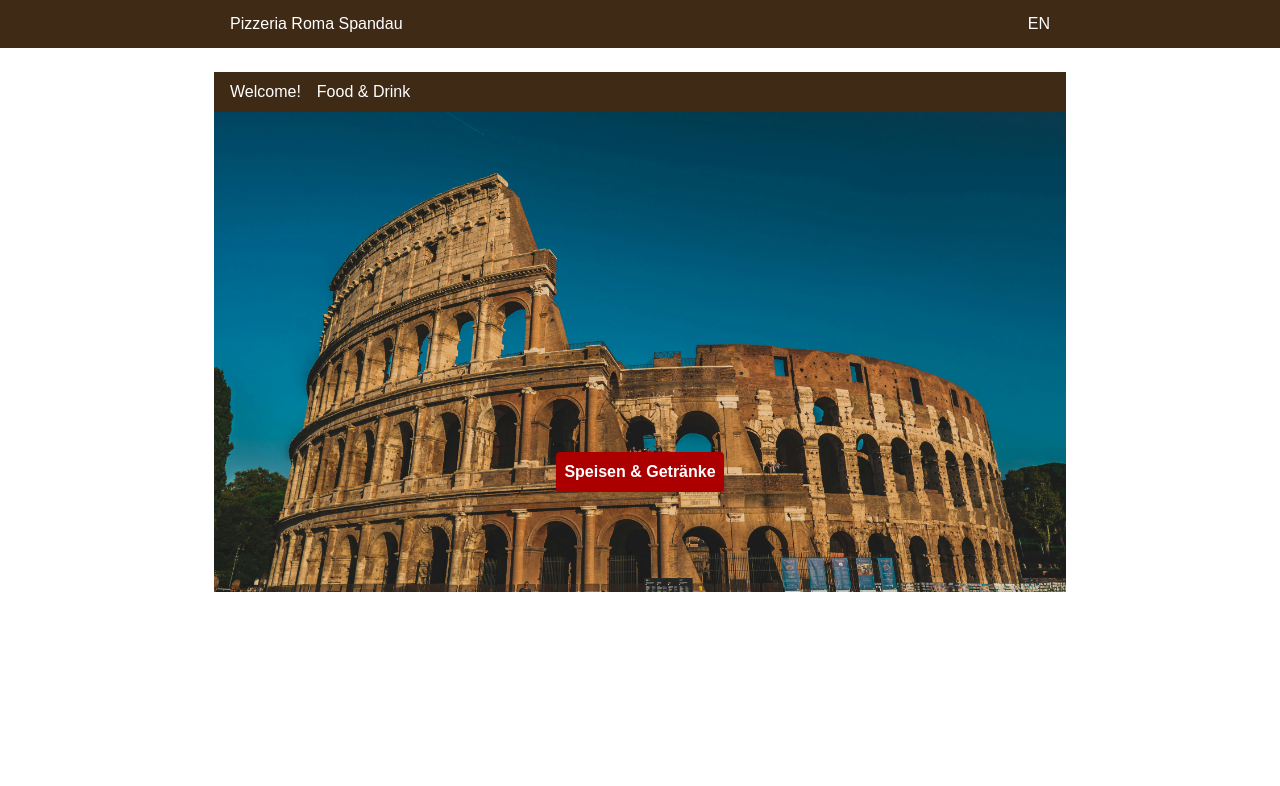
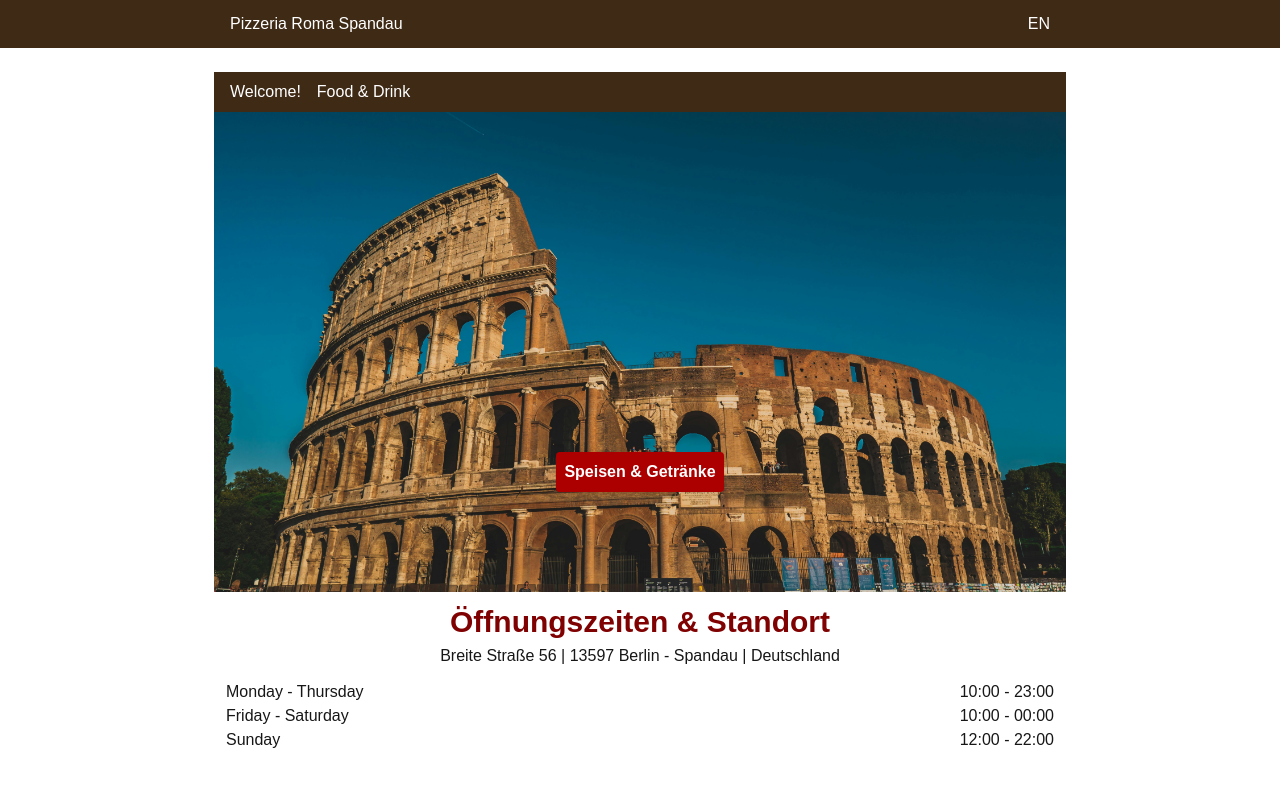
Before and after one commit to tulsidaskhatri/pizzeria-roma-spandau-website, a Next.js app: page / in a window 1280 px wide. Shown: the top 786 px of the page. Built offline with nearby package versions, Linux system fonts and the light colour scheme.

Commit message:
add opening time and address

```diff
--- a/src/app/page.js
+++ b/src/app/page.js
@@ -1,9 +1,11 @@
 import { Hero } from "@/components/hero";
+import { OpeningTime } from "@/components/opening-time";
 
 export default function Home() {
   return (
     <main className="container">
       <Hero />
+      <OpeningTime />
     </main>
   );
 }
--- /dev/null
+++ b/src/components/opening-time.js
@@ -0,0 +1,23 @@
+export const OpeningTime = () => (
+  <section className="m-3 flex flex-col gap-3">
+    <div className="flex flex-col gap-1 text-center">
+      <h2 className="text-3xl font-bold text-action-2">
+        Öffnungszeiten & Standort
+      </h2>
+      <p>Breite Straße 56 | 13597 Berlin - Spandau | Deutschland</p>
+    </div>
+
+    <ul className="flex flex-col">
+      <DaysTimes days="Monday - Thursday" times="10:00 - 23:00" />
+      <DaysTimes days="Friday - Saturday" times="10:00 - 00:00" />
+      <DaysTimes days="Sunday" times="12:00 - 22:00" />
+    </ul>
+  </section>
+);
+
+const DaysTimes = ({ days, times }) => (
+  <li className="flex justify-between">
+    <p>{days}</p>
+    <p>{times}</p>
+  </li>
+);
```
